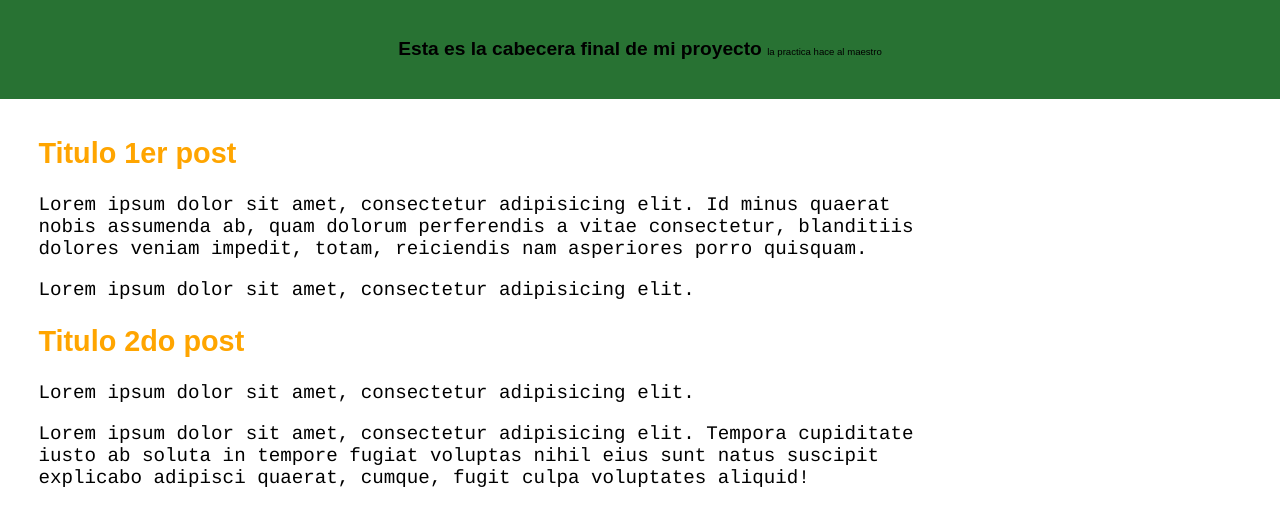
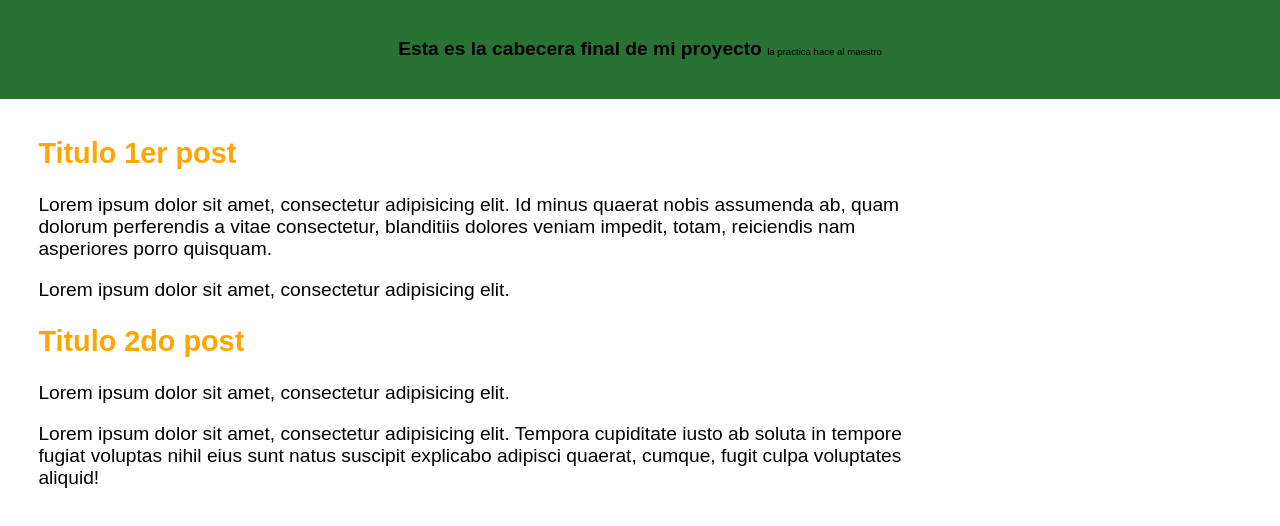
Before and after one commit to Chaloto3/hyperblog, a plain HTML site: page index.html in a window 1280 px wide. Drawn offline with Linux system fonts and the light colour scheme.

Commit message:
Volvi a la tipografia original en el detalle de los post

```diff
--- a/css/style.css
+++ b/css/style.css
@@ -31,5 +31,5 @@ h2 {
 }
 
 .container p {
-	font-family: Courier
+	font-family: "Arial";
 }
```
